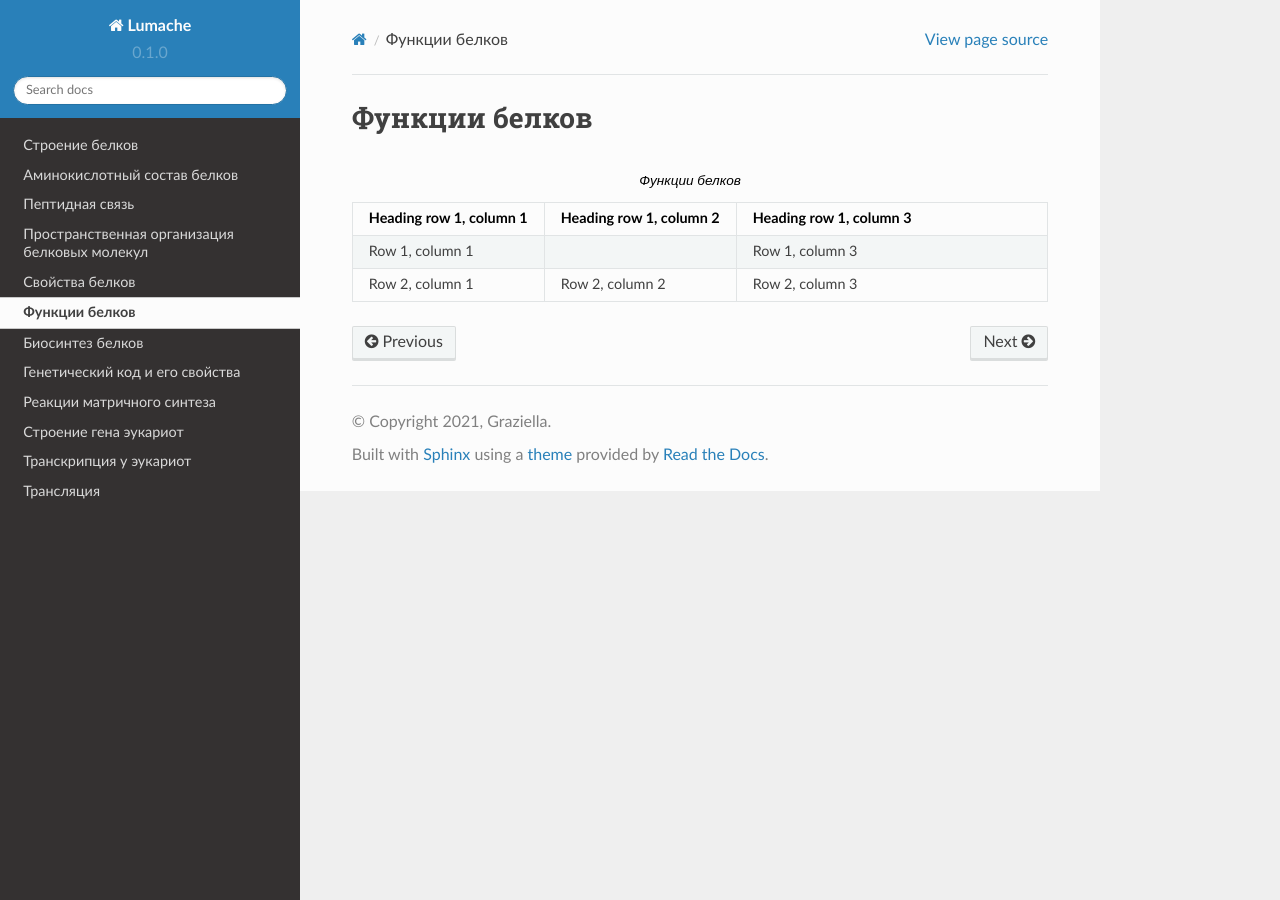
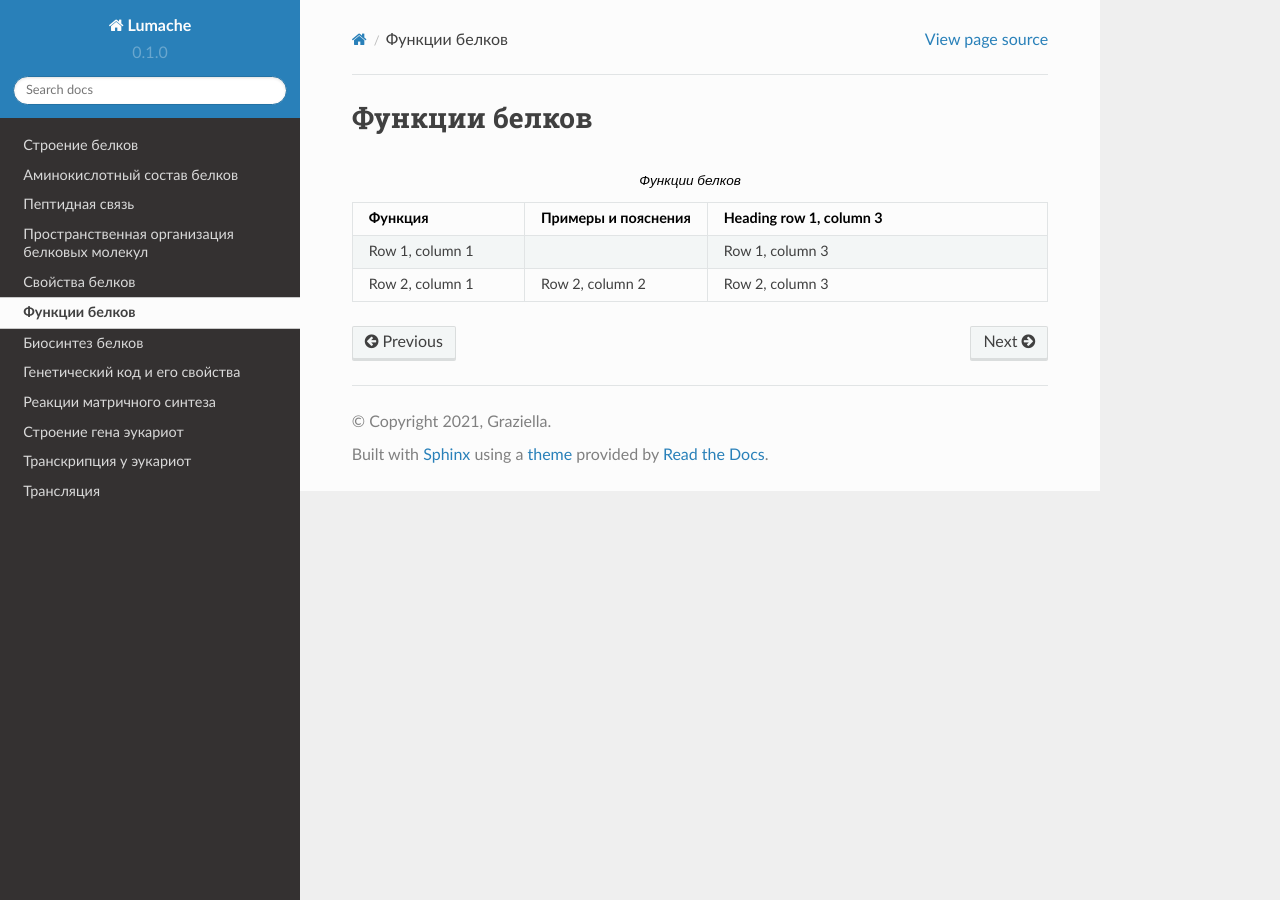
Before and after one commit to neptune2021/test_documentation, a Sphinx documentation site: the page built from docs/source/06.rst, in a window 1280 px wide. Built offline with Sphinx 7.4.7 and the Read the Docs theme 2.0.0, drawn with Linux system fonts in a browser that asks for light colours.

Commit message:
Update 06.rst

```diff
--- a/docs/source/06.rst
+++ b/docs/source/06.rst
@@ -5,8 +5,8 @@
    :widths: 25 25 50
    :header-rows: 1
 
-   * - Heading row 1, column 1
-     - Heading row 1, column 2
+   * - Функция
+     - Примеры и пояснения
      - Heading row 1, column 3
    * - Row 1, column 1
      -
```
